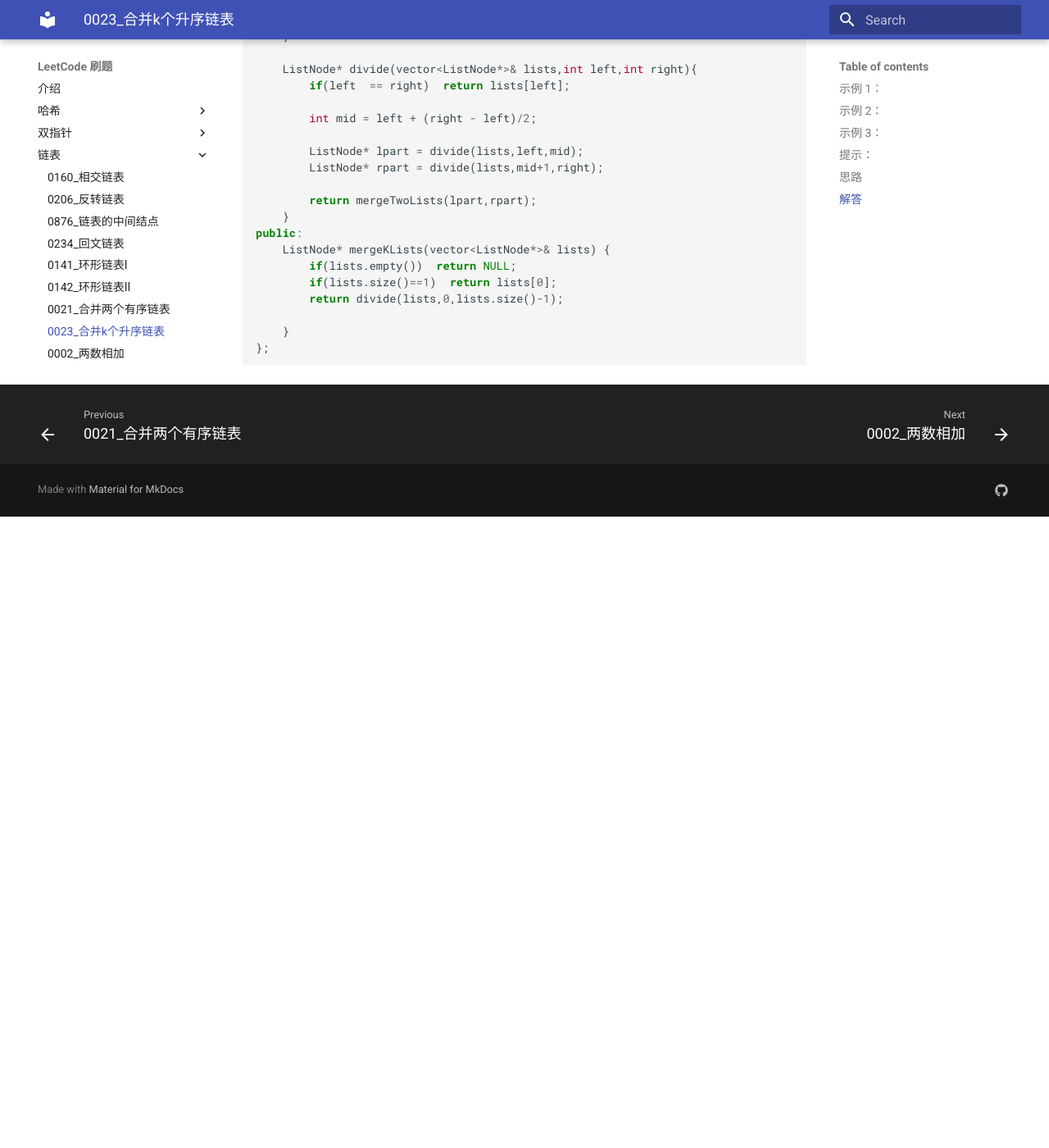
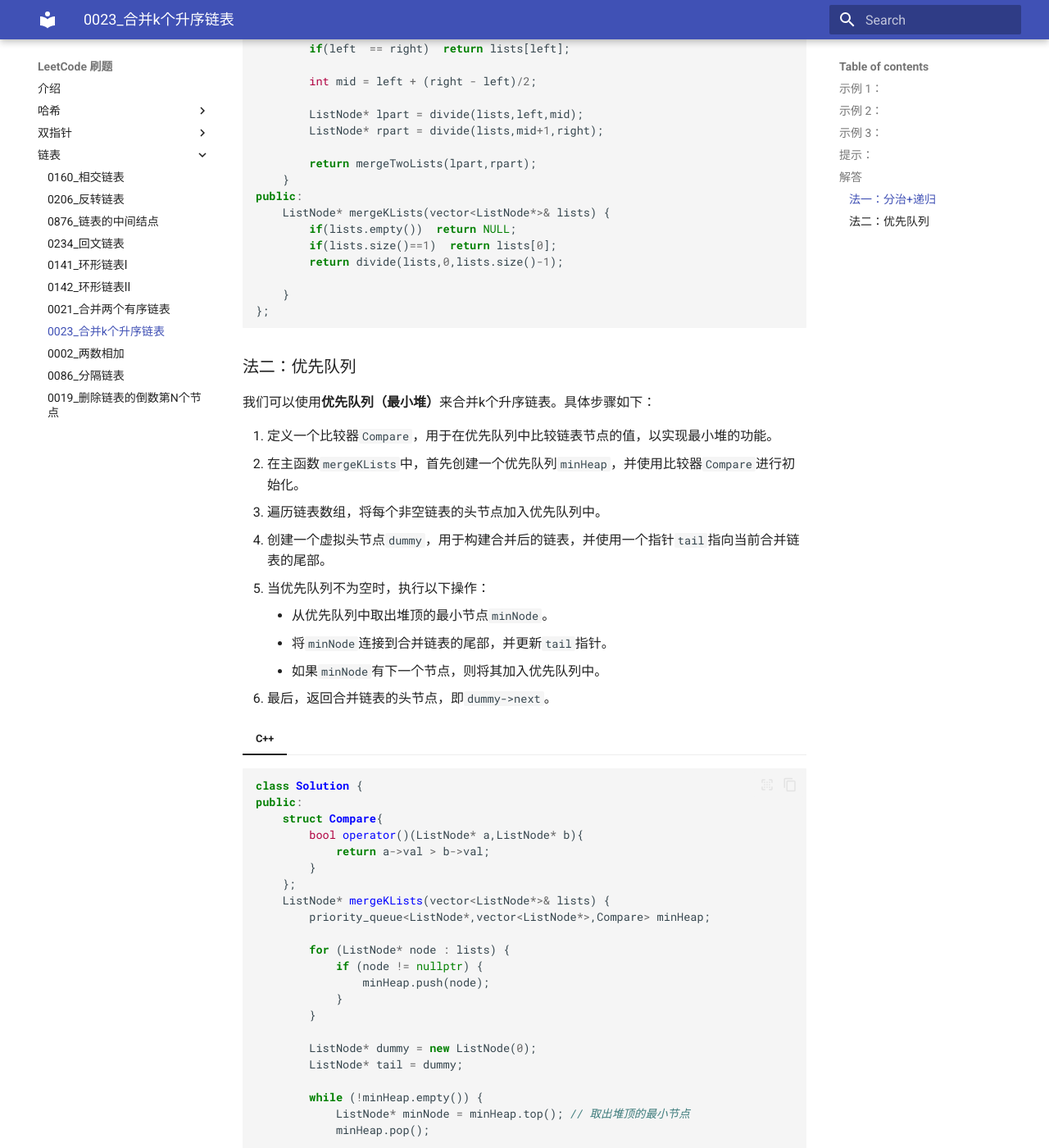
Before and after one commit to MU-ty/mty_blog, an MkDocs documentation site: the page built from docs/leetcode/链表/0023.合并k个升序链表.md, in a window 1280 px wide and 1400 px high, scrolled down 1972 px. Shown: the whole window at 82% size. Built offline with MkDocs 1.6.1 and Material for MkDocs 9.7.7, drawn with Linux system fonts in a browser that asks for light colours; nearby versions of some CDN libraries; before the commit the page ends 2602 px from its top, so only the background shows below that; some of the changed text lies outside the part shown.

Commit message:
Feat:0023

````diff
--- a/docs/leetcode/链表/0023.合并k个升序链表.md
+++ b/docs/leetcode/链表/0023.合并k个升序链表.md
@@ -42,50 +42,141 @@
 - lists[i] 按**升序**排列
 - lists[i].length 的总和不超过 $10^4$
 
-## 思路
+## 解答
 
-我们可以使用分治的思想来合并k个升序链表。具体步骤如下：
+### 法一：分治+递归
+我们可以使用**分治**的思想来合并k个升序链表。具体步骤如下：
 
 1. 首先定义一个辅助函数`mergeTwoLists`，用于合并两个有序链表。该函数的实现可以参考这道题[0021. 合并两个有序链表](0021.合并两个有序链表.md)。
 2. 然后定义一个递归函数`divide`，用于将链表数组划分为两部分，并递归地合并每一部分。具体来说，`divide`函数接受链表数组和左右边界作为参数，如果左右边界相等，则返回对应的链表；否则，计算中间位置，将链表数组划分为左半部分和右半部分，递归地调用`divide`函数合并这两部分，最后使用`mergeTwoLists`函数将合并后的两部分链表合并起来。
 3. 最后，在主函数`mergeKLists`中，首先检查链表数组是否为空或只有一个链表，如果是，则直接返回对应的链表；否则，调用`divide`函数进行合并，并返回最终的合并结果。
 
+=== "C++"
+    ```cpp
+    class Solution {
+    private:
+        ListNode* mergeTwoLists(ListNode* list1, ListNode* list2) {
+            if(list1 == NULL) return list2;
+            if(list2 == NULL) return list1;
 
-## 解答
+            if(list1->val <= list2->val){
+                list1->next = mergeTwoLists(list1->next,list2);
+                return list1;
+            }else{
+                list2->next = mergeTwoLists(list1,list2->next);
+                return list2;
+            }
+        }
+
+        ListNode* divide(vector<ListNode*>& lists,int left,int right){
+            if(left  == right)  return lists[left];
+
+            int mid = left + (right - left)/2;
+
+            ListNode* lpart = divide(lists,left,mid);
+            ListNode* rpart = divide(lists,mid+1,right);
+
+            return mergeTwoLists(lpart,rpart);
+        }
+    public:
+        ListNode* mergeKLists(vector<ListNode*>& lists) {
+            if(lists.empty())  return NULL;
+            if(lists.size()==1)  return lists[0];
+            return divide(lists,0,lists.size()-1);
+
+        }
+    };
+    ```
+=== "JavaScript"
+    ```javascript
+    const mergelist = (l1,l2) =>{
+        const dummy = new ListNode(0);
+        let curr = dummy;
+
+        while(l1 && l2){
+            if(l1.val < l2.val){
+                curr.next = l1;
+                l1 = l1.next;
+            }else{
+                curr.next = l2;
+                l2 = l2.next;
+            }
+
+            curr = curr.next;
+        }
+
+        curr.next = l1 || l2;
+        return dummy.next;
+    }
+
+    var mergeKLists = function(lists) {
+        if(lists.length === 0)  return null;
+
+        const mergediv = (left,right) =>{
+            if(left === right)  return lists[left];
+
+            const mid = Math.floor((left+right)/2);
+            const l1 = mergediv(left,mid);
+            const l2 = mergediv(mid+1,right);
+
+            return mergelist(l1,l2);
+        }
+        return mergediv(0,lists.length-1);
+    };
+    ```
+
+### 法二：优先队列
+
+我们可以使用**优先队列（最小堆）**来合并k个升序链表。具体步骤如下：
+
+1. 定义一个比较器`Compare`，用于在优先队列中比较链表节点的值，以实现最小堆的功能。
+2. 在主函数`mergeKLists`中，首先创建一个优先队列`minHeap`，并使用比较器`Compare`进行初始化。
+3. 遍历链表数组，将每个非空链表的头节点加入优先队列中。
+4. 创建一个虚拟头节点`dummy`，用于构建合并后的链表，并使用一个指针`tail`指向当前合并链表的尾部。
+5. 当优先队列不为空时，执行以下操作：
+    - 从优先队列中取出堆顶的最小节点`minNode`。
+    - 将`minNode`连接到合并链表的尾部，并更新`tail`指针。
+    - 如果`minNode`有下一个节点，则将其加入优先队列中。
+6. 最后，返回合并链表的头节点，即`dummy->next`。
+
 
 === "C++"
 ```cpp
 class Solution {
-private:
-    ListNode* mergeTwoLists(ListNode* list1, ListNode* list2) {
-        if(list1 == NULL) return list2;
-        if(list2 == NULL) return list1;
+public:
+    struct Compare{
+        bool operator()(ListNode* a,ListNode* b){
+            return a->val > b->val;
+        }
+    };
+    ListNode* mergeKLists(vector<ListNode*>& lists) {
+        priority_queue<ListNode*,vector<ListNode*>,Compare> minHeap;
 
-        if(list1->val <= list2->val){
-            list1->next = mergeTwoLists(list1->next,list2);
-            return list1;
-        }else{
-            list2->next = mergeTwoLists(list1,list2->next);
-            return list2;
+        for (ListNode* node : lists) {
+            if (node != nullptr) {
+                minHeap.push(node);
+            }
         }
-    }
 
-    ListNode* divide(vector<ListNode*>& lists,int left,int right){
-        if(left  == right)  return lists[left];
+        ListNode* dummy = new ListNode(0);
+        ListNode* tail = dummy;
 
-        int mid = left + (right - left)/2;
+        while (!minHeap.empty()) {
+            ListNode* minNode = minHeap.top(); // 取出堆顶的最小节点
+            minHeap.pop();
 
-        ListNode* lpart = divide(lists,left,mid);
-        ListNode* rpart = divide(lists,mid+1,right);
+            tail->next = minNode; // 把最小节点拼到结果链表的尾部
+            tail = tail->next;    // 尾指针向后移动
 
-        return mergeTwoLists(lpart,rpart);
-    }
-public:
-    ListNode* mergeKLists(vector<ListNode*>& lists) {
-        if(lists.empty())  return NULL;
-        if(lists.size()==1)  return lists[0];
-        return divide(lists,0,lists.size()-1);
+            // 如果当前节点还有下一个节点，就把它加入堆
+            if (minNode->next != nullptr) {
+                minHeap.push(minNode->next);
+            }
+        }
 
+        ListNode* result = dummy->next;
+        delete dummy;
+        return result;
     }
 };
 ```
````
